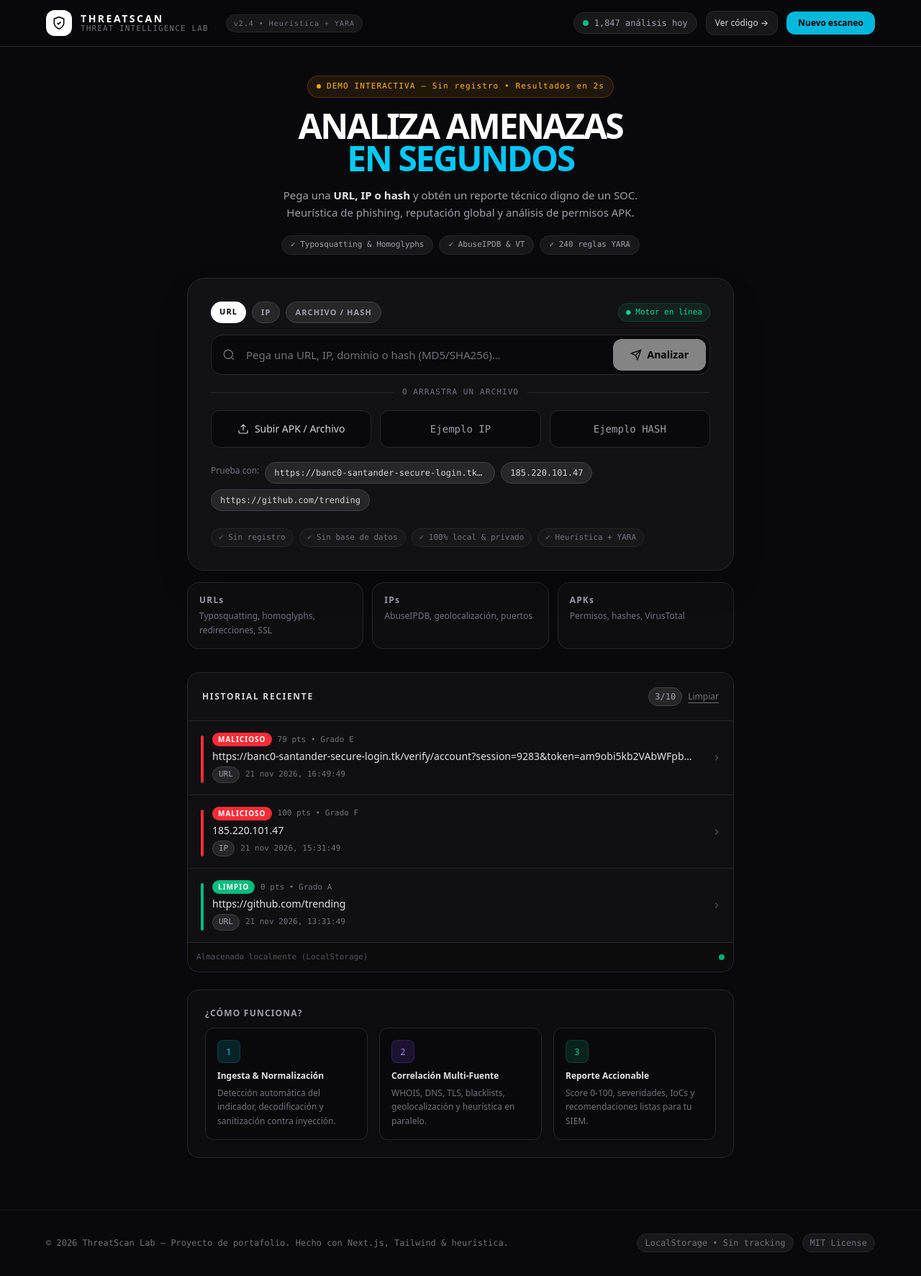
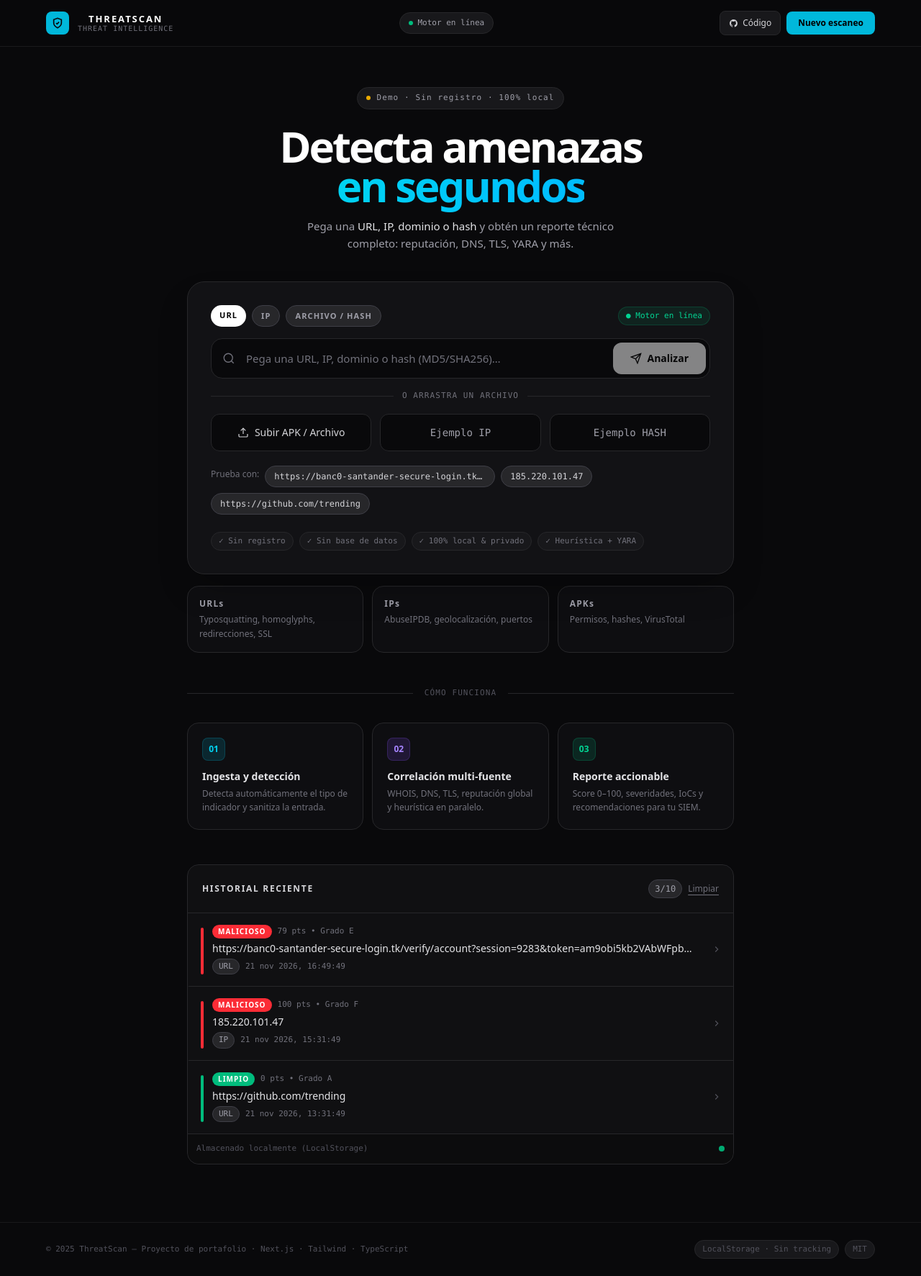
Before and after one commit to nuveneqra007-rgb/secscanner0.1, a Next.js app: page / in a window 1280 px wide. Shown: the whole page at 72% size. Built offline with nearby package versions, Linux system fonts and the light colour scheme.

Commit message:
feat: landing hero limpio - título directo, flujo vertical sin ruido

```diff
--- a/src/app/page.tsx
+++ b/src/app/page.tsx
@@ -17,8 +17,7 @@ export default function Home() {
 
   useEffect(() => {
     const timer = setTimeout(() => {
-      const h = loadHistory();
-      setHistory(h);
+      setHistory(loadHistory());
     }, 0);
     return () => clearTimeout(timer);
   }, []);
@@ -64,135 +63,195 @@ export default function Home() {
 
   return (
     <div className="min-h-screen flex flex-col bg-[#09090b]">
-      {/* subtle grid */}
-      <div className="fixed inset-0 -z-10 bg-[linear-gradient(to_right,#27272a_1px,transparent_1px),linear-gradient(to_bottom,#27272a_1px,transparent_1px)] bg-[size:32px_32px] opacity-[0.06]" />
-      <div className="fixed inset-0 -z-10 bg-gradient-to-b from-cyan-950/10 via-transparent to-transparent" />
+      {/* Fondo: grid sutil + gradiente superior */}
+      <div className="fixed inset-0 -z-10 bg-[linear-gradient(to_right,#27272a_1px,transparent_1px),linear-gradient(to_bottom,#27272a_1px,transparent_1px)] bg-[size:32px_32px] opacity-[0.05]" />
+      <div className="fixed inset-0 -z-10 bg-[radial-gradient(ellipse_80%_40%_at_50%_-10%,rgba(6,182,212,0.08),transparent)]" />
 
-      {/* Header */}
-      <header className="sticky top-0 z-40 backdrop-blur-xl bg-zinc-950/70 border-b border-zinc-800">
-        <div className="max-w-[1200px] mx-auto px-5 md:px-6 h-[64px] flex items-center justify-between gap-4">
-          <div className="flex items-center gap-3">
-            <div className="w-9 h-9 rounded-xl bg-white flex items-center justify-center">
-              <svg width="20" height="20" viewBox="0 0 24 24" fill="none" stroke="#09090b" strokeWidth="2"><path d="M12 22s8-4 8-10V5l-8-3-8 3v7c0 6 8 10 8 10z"/><path d="M9 12l2 2 4-4"/></svg>
+      {/* ── HEADER ── */}
+      <header className="sticky top-0 z-40 backdrop-blur-xl bg-zinc-950/80 border-b border-zinc-800/60">
+        <div className="max-w-[1200px] mx-auto px-4 md:px-6 h-16 flex items-center justify-between gap-4">
+          {/* Logo */}
+          <button onClick={handleNewScan} className="flex items-center gap-3 group">
+            <div className="w-8 h-8 rounded-lg bg-cyan-500 flex items-center justify-center shrink-0 group-hover:bg-cyan-400 transition">
+              <svg width="16" height="16" viewBox="0 0 24 24" fill="none" stroke="#09090b" strokeWidth="2.5">
+                <path d="M12 22s8-4 8-10V5l-8-3-8 3v7c0 6 8 10 8 10z" />
+                <path d="M9 12l2 2 4-4" />
+              </svg>
             </div>
-            <div>
-              <div className="text-sm font-black tracking-[0.18em] text-white">THREATSCAN</div>
-              <div className="text-[11px] font-mono tracking-widest text-zinc-500 -mt-1">THREAT INTELLIGENCE LAB</div>
+            <div className="leading-none">
+              <div className="text-[13px] font-black tracking-[0.15em] text-white">THREATSCAN</div>
+              <div className="text-[10px] font-mono tracking-widest text-zinc-500 mt-0.5">THREAT INTELLIGENCE</div>
             </div>
-            <span className="hidden lg:inline-flex ml-3 text-[10px] font-mono tracking-widest px-2.5 py-1 rounded-full bg-zinc-900 border border-zinc-800 text-zinc-500">v2.4 • Heurística + YARA</span>
+          </button>
+
+          {/* Estado del motor */}
+          <div className="hidden md:flex items-center gap-1.5 text-[11px] font-mono text-zinc-400 px-3 py-1.5 rounded-full bg-zinc-900 border border-zinc-800">
+            <span className="w-1.5 h-1.5 bg-emerald-500 rounded-full animate-pulse" />
+            Motor en línea
           </div>
 
-          <div className="flex items-center gap-2 md:gap-3">
-            <div className="hidden md:flex items-center gap-2 text-xs font-mono px-3 py-1.5 rounded-full bg-zinc-900 border border-zinc-800 text-zinc-400">
-              <span className="w-2 h-2 bg-emerald-500 rounded-full animate-pulse" />
-              1,847 análisis hoy
-            </div>
-            <a href="https://github.com" target="_blank" className="hidden md:inline-flex text-xs font-medium px-3 py-2 rounded-xl bg-zinc-900 border border-zinc-800 text-zinc-300 hover:bg-zinc-800">Ver código →</a>
-            <button onClick={handleNewScan} className="text-xs font-bold px-4 py-2 rounded-xl bg-cyan-500 text-black hover:bg-cyan-400 transition">Nuevo escaneo</button>
+          {/* Acciones */}
+          <div className="flex items-center gap-2">
+            <a
+              href="https://github.com/nuveneqra007-rgb/secscanner0.1"
+              target="_blank"
+              rel="noopener noreferrer"
+              className="hidden sm:inline-flex items-center gap-1.5 text-xs font-medium px-3 py-2 rounded-lg bg-zinc-900 border border-zinc-800 text-zinc-300 hover:bg-zinc-800 transition"
+            >
+              <svg width="13" height="13" viewBox="0 0 24 24" fill="currentColor"><path d="M12 2C6.48 2 2 6.48 2 12c0 4.42 2.87 8.17 6.84 9.49.5.09.68-.22.68-.48v-1.69c-2.78.6-3.37-1.34-3.37-1.34-.45-1.16-1.11-1.47-1.11-1.47-.91-.62.07-.61.07-.61 1 .07 1.53 1.03 1.53 1.03.9 1.52 2.34 1.08 2.91.83.09-.65.35-1.09.63-1.34-2.22-.25-4.55-1.11-4.55-4.94 0-1.09.39-1.98 1.03-2.68-.1-.25-.45-1.27.1-2.64 0 0 .84-.27 2.75 1.02A9.56 9.56 0 0112 6.8c.85 0 1.71.11 2.5.33 1.91-1.29 2.75-1.02 2.75-1.02.55 1.37.2 2.39.1 2.64.64.7 1.03 1.59 1.03 2.68 0 3.84-2.34 4.68-4.57 4.93.36.31.68.92.68 1.85v2.74c0 .27.18.58.69.48A10.01 10.01 0 0022 12c0-5.52-4.48-10-10-10z"/></svg>
+              Código
+            </a>
+            <button
+              onClick={handleNewScan}
+              className="text-xs font-bold px-4 py-2 rounded-lg bg-cyan-500 text-black hover:bg-cyan-400 transition"
+            >
+              Nuevo escaneo
+            </button>
           </div>
         </div>
       </header>
 
-      <main className="flex-1 w-full max-w-[1200px] mx-auto px-5 md:px-6 py-8 md:py-10">
-        {/* Hero when no report */}
+      {/* ── MAIN ── */}
+      <main className="flex-1 w-full max-w-[1200px] mx-auto px-4 md:px-6 py-10 md:py-14">
+
+        {/* ── LANDING: hero + input ── */}
         {showInput && !scanning && !selected && (
-          <>
-            <div className="text-center max-w-[780px] mx-auto mb-8">
-              <div className="inline-flex items-center gap-2 text-[11px] font-mono tracking-widest px-3 py-1.5 rounded-full bg-amber-500/10 border border-amber-500/20 text-amber-400 mb-4">
-                <span className="w-1.5 h-1.5 bg-amber-400 rounded-full animate-pulse" />
-                DEMO INTERACTIVA — Sin registro • Resultados en 2s
-              </div>
-              <h1 className="text-4xl md:text-5xl font-black tracking-tighter text-white leading-[0.95]">
-                ANALIZA AMENAZAS
-                <span className="block text-transparent bg-clip-text bg-gradient-to-r from-cyan-400 to-sky-400">EN SEGUNDOS</span>
-              </h1>
-              <p className="mt-4 text-sm md:text-[15px] leading-relaxed text-zinc-400 max-w-[560px] mx-auto">
-                Pega una <span className="text-zinc-200 font-semibold">URL, IP o hash</span> y obtén un reporte técnico digno de un SOC. Heurística de phishing, reputación global y análisis de permisos APK.
-              </p>
-              <div className="mt-5 flex flex-wrap justify-center gap-2 text-[11px] font-mono">
-                <span className="px-3 py-1 rounded-full bg-zinc-900 border border-zinc-800 text-zinc-400">✓ Typosquatting & Homoglyphs</span>
-                <span className="px-3 py-1 rounded-full bg-zinc-900 border border-zinc-800 text-zinc-400">✓ AbuseIPDB & VT</span>
-                <span className="px-3 py-1 rounded-full bg-zinc-900 border border-zinc-800 text-zinc-400">✓ 240 reglas YARA</span>
-              </div>
+          <div className="flex flex-col items-center">
+            {/* Pill de estado */}
+            <div className="inline-flex items-center gap-2 text-[11px] font-mono tracking-widest px-3 py-1.5 rounded-full bg-zinc-900 border border-zinc-800 text-zinc-400 mb-6">
+              <span className="w-1.5 h-1.5 bg-amber-400 rounded-full animate-pulse" />
+              Demo · Sin registro · 100% local
             </div>
 
+            {/* Título */}
+            <h1 className="text-4xl sm:text-5xl md:text-6xl font-black tracking-tighter text-center leading-[0.92] mb-4">
+              <span className="text-white">Detecta amenazas</span>
+              <br />
+              <span className="text-transparent bg-clip-text bg-gradient-to-r from-cyan-400 to-sky-400">en segundos</span>
+            </h1>
+
+            {/* Subtítulo */}
+            <p className="text-sm md:text-[15px] text-zinc-400 text-center max-w-[480px] leading-relaxed mb-10">
+              Pega una <span className="text-zinc-200 font-medium">URL, IP, dominio o hash</span> y obtén un reporte técnico completo: reputación, DNS, TLS, YARA y más.
+            </p>
+
+            {/* Input principal */}
             <ScannerInput onAnalyze={startScan} loading={false} />
 
-            {/* history below on landing */}
-            <div className="max-w-[760px] mx-auto mt-8">
-              <HistoryPanel history={history} onSelect={handleSelect} onClear={handleClear} selectedId={undefined} />
-              <div className="mt-6 rounded-2xl border border-zinc-800 bg-zinc-900/30 p-6">
-                <h3 className="text-xs font-bold tracking-widest text-zinc-400 mb-3">¿CÓMO FUNCIONA?</h3>
-                <div className="grid md:grid-cols-3 gap-4 text-xs leading-relaxed">
-                  <div className="rounded-xl bg-zinc-950 border border-zinc-800 p-4">
-                    <div className="w-8 h-8 rounded-lg bg-cyan-500/15 border border-cyan-500/20 flex items-center justify-center text-cyan-400 mb-2">1</div>
-                    <div className="font-semibold text-zinc-200">Ingesta & Normalización</div>
-                    <div className="text-zinc-500 mt-1">Detección automática del indicador, decodificación y sanitización contra inyección.</div>
+            {/* Separador */}
+            <div className="w-full max-w-[760px] mt-12 mb-8 flex items-center gap-4">
+              <div className="h-px flex-1 bg-zinc-800" />
+              <span className="text-[11px] font-mono tracking-widest text-zinc-600">CÓMO FUNCIONA</span>
+              <div className="h-px flex-1 bg-zinc-800" />
+            </div>
+
+            {/* Pasos */}
+            <div className="w-full max-w-[760px] grid sm:grid-cols-3 gap-3 mb-12">
+              {[
+                {
+                  step: "01",
+                  color: "cyan",
+                  title: "Ingesta y detección",
+                  desc: "Detecta automáticamente el tipo de indicador y sanitiza la entrada.",
+                },
+                {
+                  step: "02",
+                  color: "violet",
+                  title: "Correlación multi-fuente",
+                  desc: "WHOIS, DNS, TLS, reputación global y heurística en paralelo.",
+                },
+                {
+                  step: "03",
+                  color: "emerald",
+                  title: "Reporte accionable",
+                  desc: "Score 0–100, severidades, IoCs y recomendaciones para tu SIEM.",
+                },
+              ].map(({ step, color, title, desc }) => (
+                <div key={step} className="rounded-2xl bg-zinc-900/40 border border-zinc-800 p-5">
+                  <div className={`w-8 h-8 rounded-lg flex items-center justify-center text-xs font-black mb-3
+                    ${color === "cyan" ? "bg-cyan-500/15 border border-cyan-500/20 text-cyan-400" :
+                      color === "violet" ? "bg-violet-500/15 border border-violet-500/20 text-violet-400" :
+                      "bg-emerald-500/15 border border-emerald-500/20 text-emerald-400"}`}>
+                    {step}
                   </div>
-                  <div className="rounded-xl bg-zinc-950 border border-zinc-800 p-4">
-                    <div className="w-8 h-8 rounded-lg bg-violet-500/15 border border-violet-500/20 flex items-center justify-center text-violet-400 mb-2">2</div>
-                    <div className="font-semibold text-zinc-200">Correlación Multi-Fuente</div>
-                    <div className="text-zinc-500 mt-1">WHOIS, DNS, TLS, blacklists, geolocalización y heurística en paralelo.</div>
-                  </div>
-                  <div className="rounded-xl bg-zinc-950 border border-zinc-800 p-4">
-                    <div className="w-8 h-8 rounded-lg bg-emerald-500/15 border border-emerald-500/20 flex items-center justify-center text-emerald-400 mb-2">3</div>
-                    <div className="font-semibold text-zinc-200">Reporte Accionable</div>
-                    <div className="text-zinc-500 mt-1">Score 0-100, severidades, IoCs y recomendaciones listas para tu SIEM.</div>
-                  </div>
+                  <div className="text-sm font-semibold text-zinc-200 mb-1">{title}</div>
+                  <div className="text-xs text-zinc-500 leading-relaxed">{desc}</div>
                 </div>
-              </div>
+              ))}
             </div>
-          </>
-        )}
 
-        {/* Scanning */}
-        {scanning && pendingInput && (
-          <div className="py-8">
-            <div className="text-center mb-8">
-              <div className="inline-flex items-center gap-2 px-4 py-2 rounded-full bg-zinc-900 border border-zinc-800 text-sm font-mono text-zinc-300">
-                <span className="w-2 h-2 bg-cyan-400 rounded-full animate-ping" />
-                Analizando: <span className="text-white truncate max-w-[280px] md:max-w-[420px]">{pendingInput.input.slice(0, 80)}</span>
-              </div>
-            </div>
-            <ScanningProgress onComplete={completeScan} />
-            <div className="mt-10 max-w-[640px] mx-auto rounded-2xl border border-zinc-800 bg-zinc-900/30 p-5">
-              <div className="text-xs font-mono tracking-widest text-zinc-500 mb-2">¿SABÍAS QUE...?</div>
-              <p className="text-sm leading-relaxed text-zinc-400">El 70% de dominios de phishing tienen menos de 30 días de antigüedad. Nuestro motor prioriza la edad WHOIS, la entropía del dominio y la reputación ASN para detectar campañas desechables antes que las listas negras.</p>
+            {/* Historial */}
+            <div className="w-full max-w-[760px]">
+              <HistoryPanel
+                history={history}
+                onSelect={handleSelect}
+                onClear={handleClear}
+                selectedId={undefined}
+              />
             </div>
           </div>
         )}
 
-        {/* Report + Sidebar */}
+        {/* ── ESCANEANDO ── */}
+        {scanning && pendingInput && (
+          <div className="flex flex-col items-center py-6">
+            {/* Indicador analizado */}
+            <div className="inline-flex items-center gap-2 px-4 py-2 rounded-full bg-zinc-900 border border-zinc-800 text-sm font-mono text-zinc-300 mb-8">
+              <span className="w-2 h-2 bg-cyan-400 rounded-full animate-ping" />
+              <span className="text-zinc-500">Analizando:</span>
+              <span className="text-white truncate max-w-[260px] sm:max-w-[400px]">
+                {pendingInput.input.slice(0, 80)}
+              </span>
+            </div>
+
+            <ScanningProgress onComplete={completeScan} />
+
+            {/* Dato educativo */}
+            <div className="mt-8 max-w-[560px] rounded-2xl border border-zinc-800 bg-zinc-900/30 p-5 text-center">
+              <div className="text-[10px] font-mono tracking-widest text-zinc-600 mb-2">¿SABÍAS QUE?</div>
+              <p className="text-xs leading-relaxed text-zinc-400">
+                El 70% de dominios de phishing tienen menos de 30 días de antigüedad. ThreatScan prioriza la edad WHOIS, la entropía del dominio y el ASN para detectar campañas desechables antes de que aparezcan en las listas negras.
+              </p>
+            </div>
+          </div>
+        )}
+
+        {/* ── REPORTE ── */}
         {selected && !scanning && (
-          <div className="grid lg:grid-cols-[1fr_340px] gap-6 items-start">
+          <div className="grid lg:grid-cols-[1fr_320px] gap-6 items-start">
+            {/* Reporte principal */}
             <div className="min-w-0">
-              <button onClick={handleNewScan} className="mb-6 inline-flex items-center gap-2 text-sm font-medium px-4 py-2 rounded-xl bg-zinc-900 border border-zinc-800 text-zinc-300 hover:bg-zinc-800">
-                <svg width="14" height="14" viewBox="0 0 24 24" fill="none" stroke="currentColor" strokeWidth="2"><path d="M19 12H5"/><path d="M12 19l-7-7 7-7"/></svg>
-                Volver al escáner
+              <button
+                onClick={handleNewScan}
+                className="mb-5 inline-flex items-center gap-2 text-sm font-medium px-3 py-2 rounded-lg bg-zinc-900 border border-zinc-800 text-zinc-300 hover:bg-zinc-800 transition"
+              >
+                <svg width="14" height="14" viewBox="0 0 24 24" fill="none" stroke="currentColor" strokeWidth="2">
+                  <path d="M19 12H5" /><path d="M12 19l-7-7 7-7" />
+                </svg>
+                Volver
               </button>
               <ThreatReport result={selected} onNewScan={handleNewScan} />
             </div>
 
-            <div className="lg:sticky lg:top-[80px] space-y-6">
-              <div className="rounded-2xl border border-zinc-800 bg-zinc-900/50 p-5">
-                <h3 className="text-xs font-bold tracking-widest text-zinc-400 mb-3">ESCANEO RÁPIDO</h3>
+            {/* Sidebar */}
+            <div className="lg:sticky lg:top-[76px] flex flex-col gap-5">
+              {/* Escaneo rápido */}
+              <div className="rounded-2xl border border-zinc-800 bg-zinc-900/50 p-4">
+                <div className="text-[10px] font-bold tracking-widest text-zinc-500 mb-3">ESCANEO RÁPIDO</div>
                 <ScannerInput onAnalyze={startScan} loading={false} />
               </div>
-              <HistoryPanel history={history} onSelect={handleSelect} onClear={handleClear} selectedId={selected.id} />
-              <div className="rounded-2xl border border-cyan-900/50 bg-cyan-950/20 p-5">
-                <div className="text-xs font-bold tracking-widest text-cyan-400">PARA RECLUTADORES</div>
-                <p className="text-xs leading-relaxed text-zinc-300 mt-2">Esta herramienta demuestra: análisis heurístico, modelado de amenazas, UX para SOC y arquitectura Next.js sin backend. Código abierto y documentado.</p>
-                <div className="mt-3 flex gap-2">
-                  <span className="text-[11px] px-2 py-1 rounded-full bg-zinc-900 border border-zinc-800 text-zinc-400">Next.js 16</span>
-                  <span className="text-[11px] px-2 py-1 rounded-full bg-zinc-900 border border-zinc-800 text-zinc-400">Tailwind</span>
-                  <span className="text-[11px] px-2 py-1 rounded-full bg-zinc-900 border border-zinc-800 text-zinc-400">TypeScript</span>
-                </div>
-              </div>
+              {/* Historial */}
+              <HistoryPanel
+                history={history}
+                onSelect={handleSelect}
+                onClear={handleClear}
+                selectedId={selected.id}
+              />
             </div>
           </div>
         )}
 
-        {/* When no selection but scanning not active and input hidden? Show history alone case */}
+        {/* Estado huérfano: sin input, sin selección, sin escaneo */}
         {!showInput && !selected && !scanning && (
           <div className="max-w-[760px] mx-auto">
             <HistoryPanel history={history} onSelect={handleSelect} onClear={handleClear} />
@@ -200,12 +259,13 @@ export default function Home() {
         )}
       </main>
 
-      <footer className="border-t border-zinc-900 mt-8">
-        <div className="max-w-[1200px] mx-auto px-5 md:px-6 py-8 flex flex-col md:flex-row items-center justify-between gap-4 text-xs font-mono text-zinc-500">
-          <div>© 2026 ThreatScan Lab — Proyecto de portafolio. Hecho con Next.js, Tailwind & heurística.</div>
-          <div className="flex items-center gap-3">
-            <span className="px-2.5 py-1 rounded-full bg-zinc-900 border border-zinc-800">LocalStorage • Sin tracking</span>
-            <span className="px-2.5 py-1 rounded-full bg-zinc-900 border border-zinc-800">MIT License</span>
+      {/* ── FOOTER ── */}
+      <footer className="border-t border-zinc-900 mt-6">
+        <div className="max-w-[1200px] mx-auto px-4 md:px-6 py-6 flex flex-col sm:flex-row items-center justify-between gap-3 text-[11px] font-mono text-zinc-600">
+          <span>© 2025 ThreatScan — Proyecto de portafolio · Next.js · Tailwind · TypeScript</span>
+          <div className="flex items-center gap-2">
+            <span className="px-2.5 py-1 rounded-full bg-zinc-900 border border-zinc-800">LocalStorage · Sin tracking</span>
+            <span className="px-2.5 py-1 rounded-full bg-zinc-900 border border-zinc-800">MIT</span>
           </div>
         </div>
       </footer>
```
